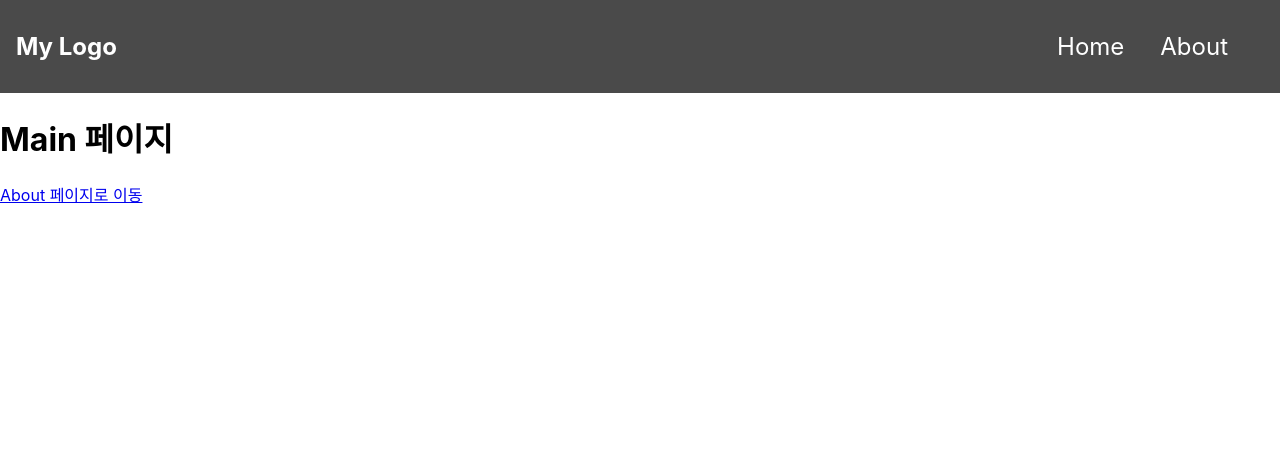
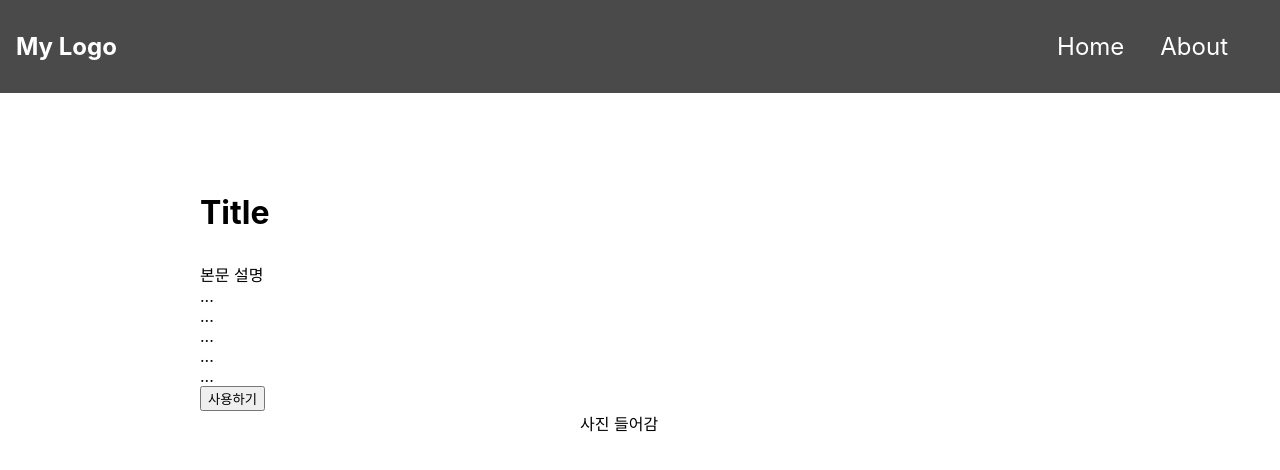
Before and after one commit to new-Capstone/WEBTOONER_Frontend, a React (Create React App) app: page / in a window 1280 px wide. Shown: the top 470 px of the page. Built offline with nearby package versions, Linux system fonts and the light colour scheme.

Commit message:
메인페에지, 임시 사용페이지 작성

```diff
--- a/src/App.js
+++ b/src/App.js
@@ -1,9 +1,10 @@
 
 //Switch와 Route를 이용해 여러 페이지 간 이동을 구현할 수 있음
-import { BrowserRouter as Router, Routes, Route } from 'react-router-dom';
+import {Routes, Route } from 'react-router-dom';
 
 import Main from './pages/Main';
 import About from './pages/About';
+import Use from './pages/Use';
 
 function App() {
   return (
@@ -11,6 +12,7 @@ function App() {
         {/* <Route/>를 이용해 페이지를 추가할 수 있음 */}
         <Route exact path="/" element={<Main />} />
         <Route path="/about" element={<About />} />
+        <Route path="/use" element={<Use />} />
       </Routes>
   );
 }
--- a/src/pages/Main.js
+++ b/src/pages/Main.js
@@ -1,15 +1,29 @@
-//임시로 만든 메인 페이지
-
 import React from 'react';
 import { Link } from 'react-router-dom';
 import Header from '../components/Header';
+import '../styles/Main.css';
 
 function Main() {
   return (
     <div>
         <Header />
-      <h1>Main 페이지</h1>
-      <Link to="/about">About 페이지로 이동</Link>
+        <div class="main-container">
+          <div class="main-left">
+            <div class="main-left-title">Title</div>
+            <div>
+              본문 설명<br />
+              ...<br />
+              ...<br />
+              ...<br />
+              ...<br />
+              ...<br />
+              <Link to="/use">
+                <button>사용하기</button>
+              </Link>
+            </div>
+          </div>
+          <div class="main-right">사진 들어감</div>
+        </div>
     </div>
   );
 }
--- /dev/null
+++ b/src/pages/Use.js
@@ -0,0 +1,15 @@
+//임시로 만든 사용페이지
+
+import React from 'react';
+import Header from '../components/Header';
+
+function Use(){
+    return(
+        <div>
+            <Header />
+            사용페이지
+        </div>
+    );
+}
+
+export default Use;
--- /dev/null
+++ b/src/styles/Main.css
@@ -0,0 +1,31 @@
+.main-left-title {
+    font-weight: bold;
+    font-size:xx-large;
+    padding-bottom: 30px;
+}
+
+.main-left {
+    margin-top: 100px;
+    margin-left:200px;
+}
+
+.main-right{
+    margin-right: 200px;
+    float:right;
+    min-width:500px;
+    height:500px;
+}
+
+.main-left-des{
+    margin-left:200px;
+}
+
+.button{
+    color: white;
+    background: teal;
+    padding: 0.375rem 0.75rem;
+    border: 1px solid teal;
+    border-radius: 0.25rem;
+    font-size: 1rem;
+    line-height: 1.5;
+}
```
